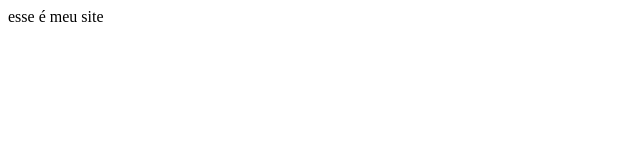
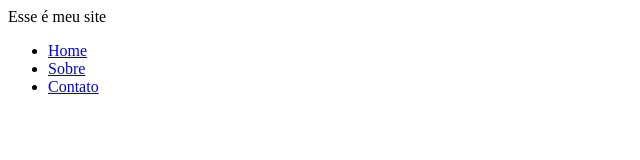
Before and after one commit to brubson/AulaBranches, a plain HTML site: page index.html in a window 1280 px wide. Shown: the whole page, without its empty margins (0-640 px from the left). Drawn offline with Linux system fonts and the light colour scheme.

Commit message:
novo menu

```diff
--- a/index.html
+++ b/index.html
@@ -3,6 +3,11 @@
  <title> Meu Site </title>
  </head>
  <body>
-     <p>esse é meu site</p>
-</body>
+ Esse é meu site
+ <ul>
+ <li><a href="index.html">Home</a></li>
+ <li><a href="sobre.html">Sobre</a></li>
+ <li><a href="contato.html">Contato</a></li>
+ </ul>
+ </body>
 </html>
```
